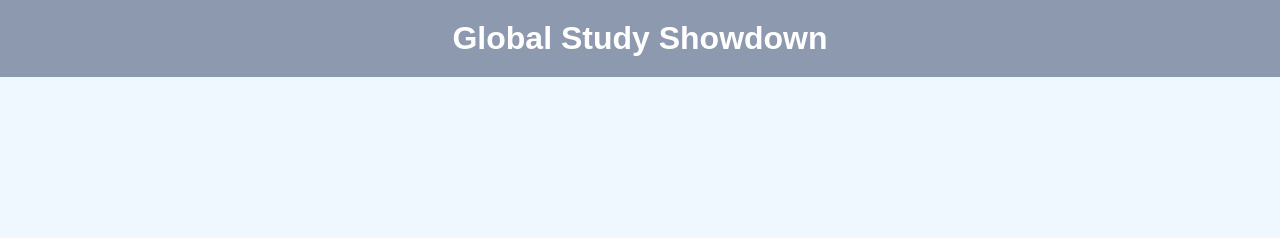
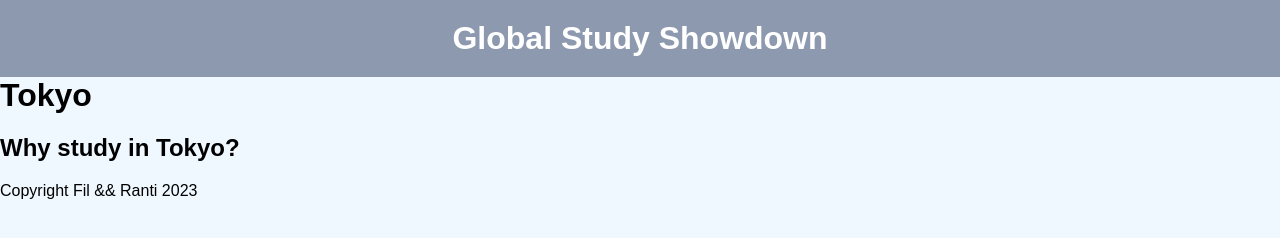
Before and after one commit to fillygee/GlobalStudyShowDown, a plain HTML site: page index.html in a window 1280 px wide. Drawn offline with Linux system fonts and the light colour scheme.

Commit message:
Added header and CSS

```diff
--- a/index.html
+++ b/index.html
@@ -8,7 +8,25 @@
 </head>
 <body>
     <header>
-        <h1> Global Study Showdown</h1>
+        <h1 id="the_header">Global Study Showdown</h1>
     </header>
+    <main>
+        <section>
+     <h1>
+     Tokyo
+     </h1>
+     <article>
+        <header>
+            <h2>
+                Why study in Tokyo?
+            </h2>
+        </header>
+    <!--write in content here -->
+     </article>
+      </section>
+    </main>
+    <footer>
+        Copyright Fil && Ranti 2023
+    </footer>
 </body>
 </html>
--- a/styles.css
+++ b/styles.css
@@ -5,7 +5,7 @@ body {
     background-color: aliceblue;
 }
 
-header {
+#the_header {
     background-color: #8d99ae;
     padding: 20px;
     text-align: center;
```
